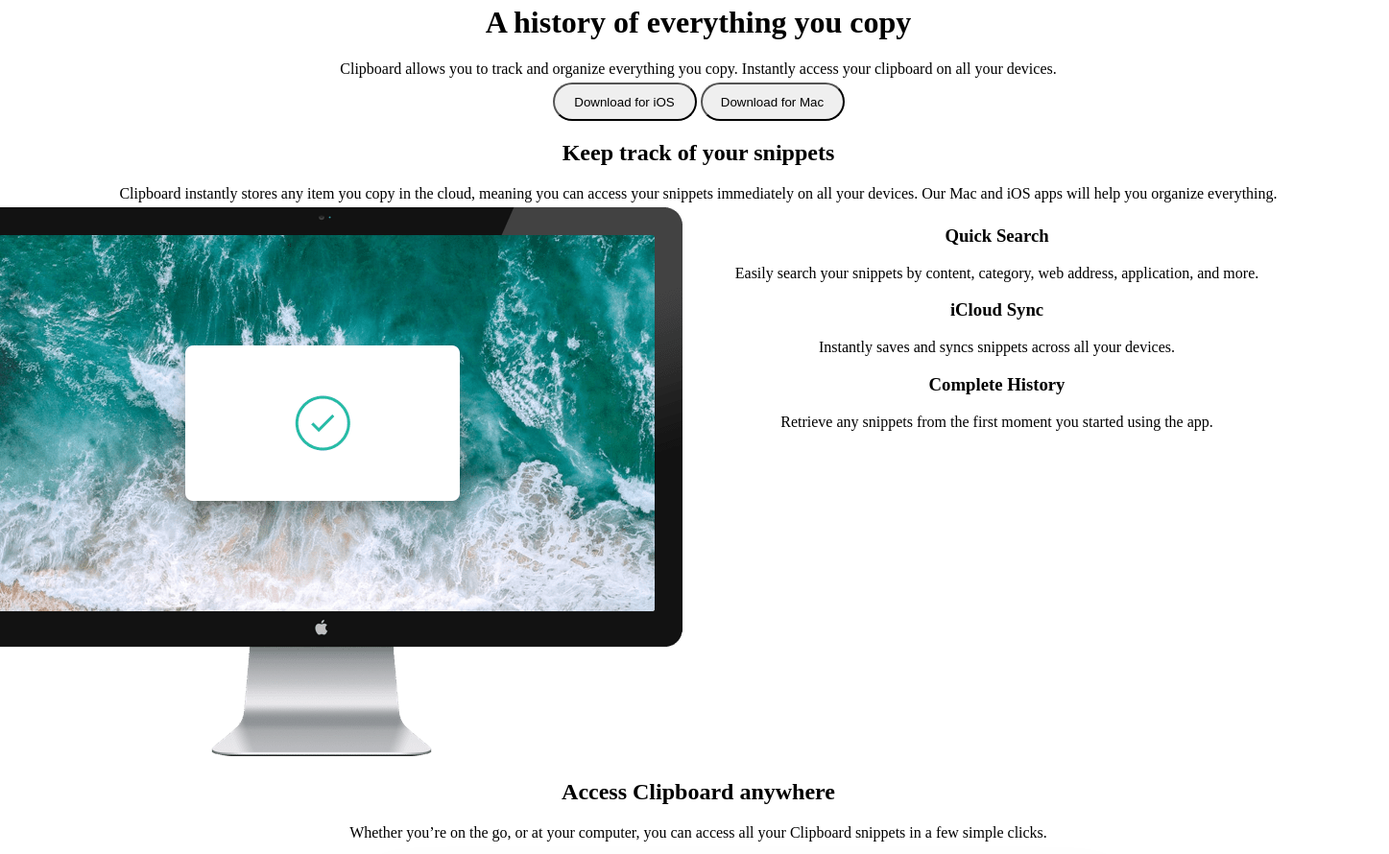
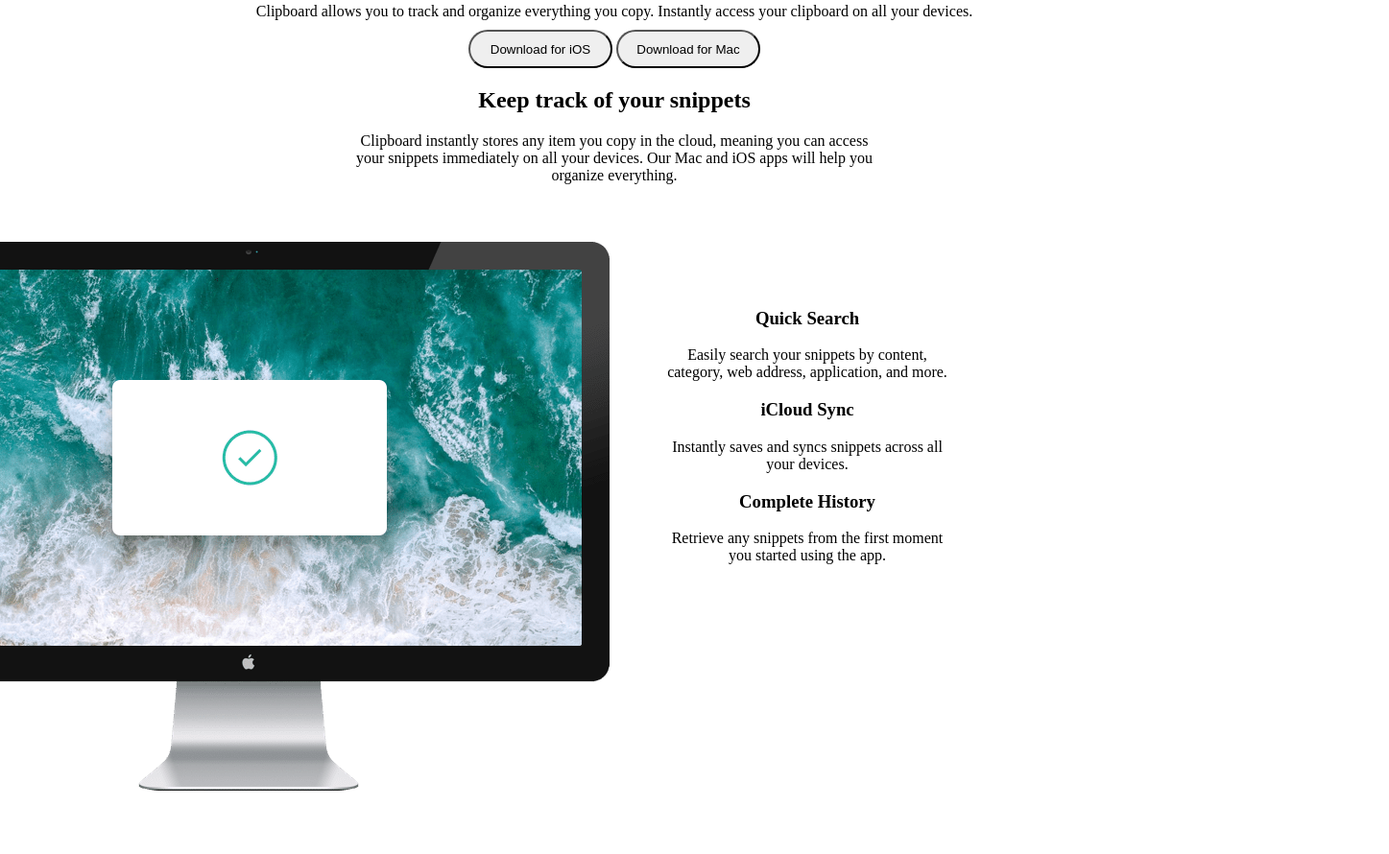
Before and after one commit to Richqhae/clipboard-landing-page-master, a plain HTML site: page index.html in a window 1280 px wide. Shown: the part 366-1256 px from the top of the page at 96% size, 1447 px wide, since content can reach past the window. Drawn offline with Linux system fonts and the light colour scheme.

Commit message:
second commit

```diff
--- a/index.html
+++ b/index.html
@@ -39,8 +39,8 @@
 
       <p>
         Clipboard instantly stores any item you copy in the cloud,
-        meaning you can access your snippets immediately on all your
-        devices. Our Mac and iOS apps will help you organize everything.
+        meaning you can access <br> your snippets immediately on all your
+        devices. Our Mac and iOS apps will help you <br> organize everything.
       </p>
     </div>
     <div class="topMid">
@@ -49,13 +49,13 @@
       </div>
       <div class="midh">
         <h3>Quick Search</h3>
-        <p>Easily search your snippets by content, category, web address, application, and more.</p>
+        <p>Easily search your snippets by content, <br> category, web address, application, and more.</p>
 
         <h3>iCloud Sync</h3>
-        <p>Instantly saves and syncs snippets across all your devices.</p>
+        <p>Instantly saves and syncs snippets across all <br> your devices.</p>
 
         <h3>Complete History</h3>
-        <p>Retrieve any snippets from the first moment you started using the app.</p>
+        <p>Retrieve any snippets from the first moment <br> you started using the app.</p>
       </div>
 
 
@@ -67,7 +67,7 @@
       <h2>Access Clipboard anywhere</h2>
 
       <p>
-        Whether you’re on the go, or at your computer, you can access all your Clipboard
+        Whether you’re on the go, or at your computer, you can access all your Clipboard <br>
         snippets in a few simple clicks.
       </p>
 
@@ -75,7 +75,7 @@
     <div class="bottomMid">
       <img src="images/image-devices.png" alt="">
 
-      <h2></h2>Supercharge your workflow
+      <h2>Supercharge your workflow</h2>
 
       <p></p>We’ve got the tools to boost your productivity.
 
--- a/styles.css
+++ b/styles.css
@@ -12,7 +12,7 @@ h1{
 }
 
 p{
-    margin: 5px;
+    margin: 10px;
 }
 
 .topOuter{
@@ -26,26 +26,28 @@ p{
 
 .topImg1{
     position: relative;
+    width: 75rem;
 }
 
 .topImg2{
     position: absolute;
-    margin: 100px 650px
+    margin: 100px 550px
 
 }
 
-.secTop{
-
+.topMid{
+    margin: 50px 0;
 }
 
 .midh{
     float: left;
     margin-left: 50px;
+    margin-top: 50px;
 }
 
 .midImg{
     float: left;
-    margin-left: -180px;
+    margin-left: -400px;
 
 }
 
```
